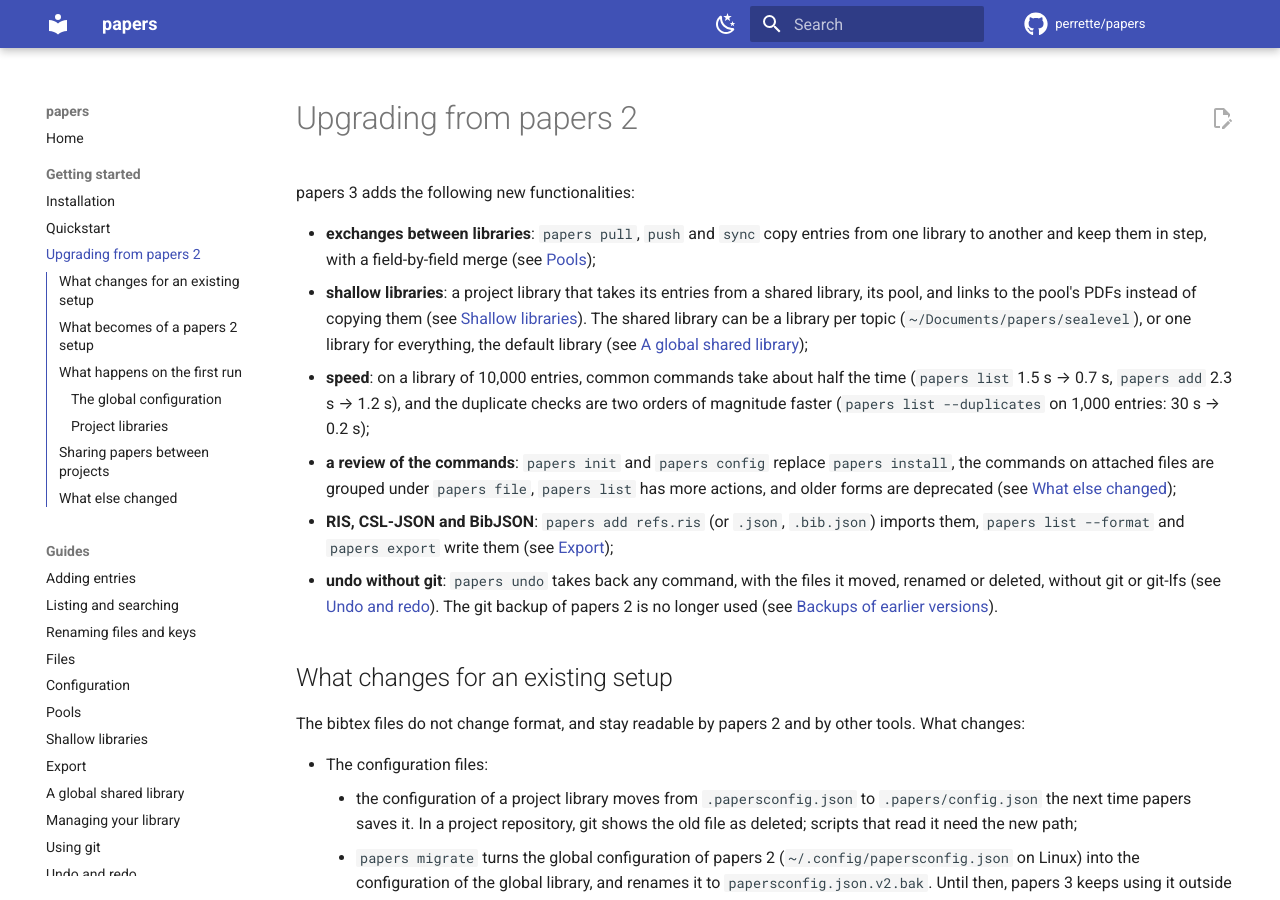
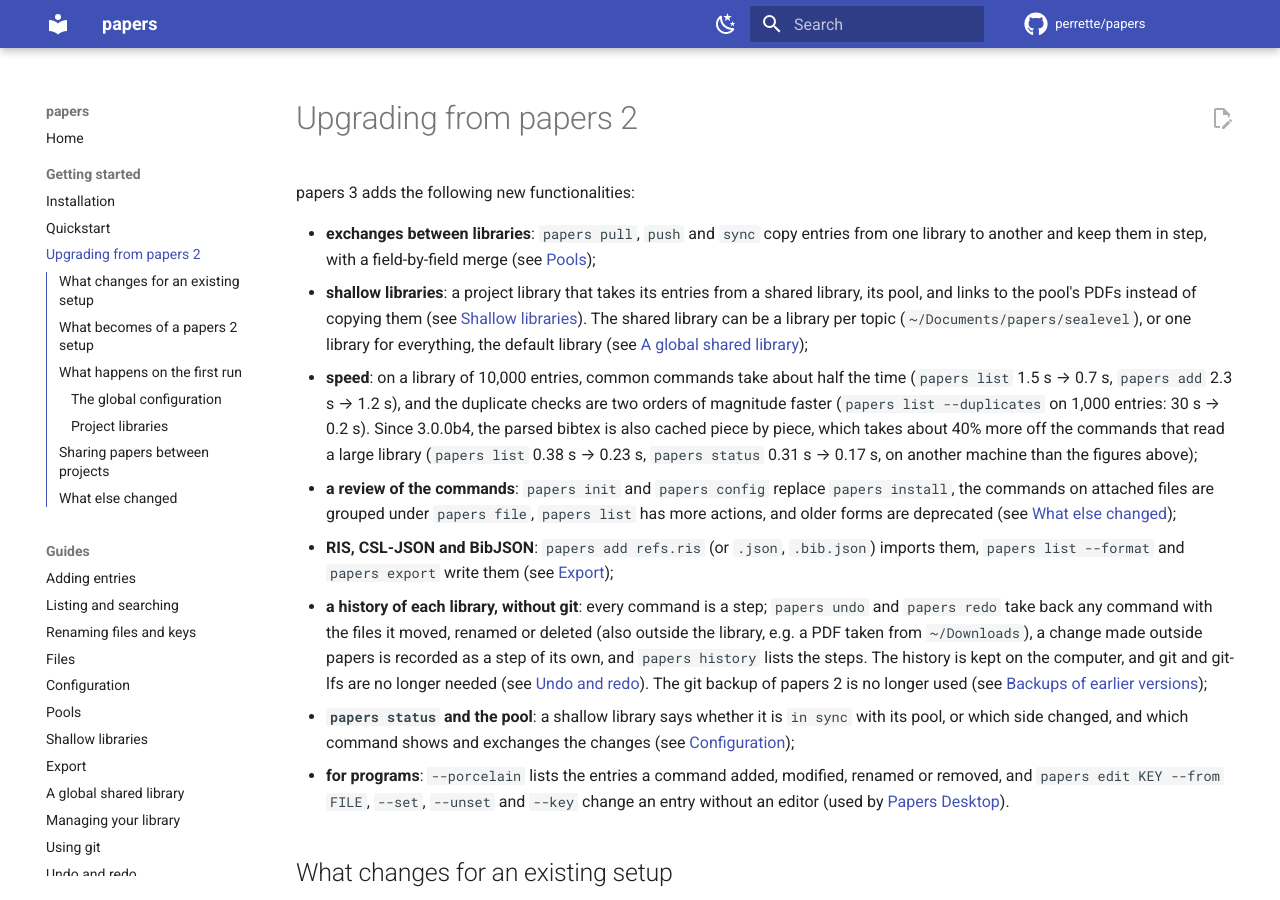
Before and after one commit to perrette/papers, an MkDocs documentation site: the page built from docs/upgrading.md, in a window 1280 px wide and 900 px high. Built offline with MkDocs 1.6.1 and Material for MkDocs 9.7.7, drawn with Linux system fonts in a browser that asks for light colours; comment, search, counter and statistics services are not loaded; the version menu is left out.

Commit message:
README and upgrading: the history, papers status and the pool, programs, the parse cache

```diff
--- a/docs/upgrading.md
+++ b/docs/upgrading.md
@@ -14,7 +14,11 @@ papers 3 adds the following new functionalities:
 - **speed**: on a library of 10,000 entries, common commands take about
   half the time (`papers list` 1.5 s → 0.7 s, `papers add` 2.3 s → 1.2 s),
   and the duplicate checks are two orders of magnitude faster
-  (`papers list --duplicates` on 1,000 entries: 30 s → 0.2 s);
+  (`papers list --duplicates` on 1,000 entries: 30 s → 0.2 s). Since
+  3.0.0b4, the parsed bibtex is also cached piece by piece, which takes
+  about 40% more off the commands that read a large library (`papers
+  list` 0.38 s → 0.23 s, `papers status` 0.31 s → 0.17 s, on another
+  machine than the figures above);
 - **a review of the commands**: `papers init` and `papers config` replace
   `papers install`, the commands on attached files are grouped under
   `papers file`, `papers list` has more actions, and older forms are
@@ -22,10 +26,21 @@ papers 3 adds the following new functionalities:
 - **RIS, CSL-JSON and BibJSON**: `papers add refs.ris` (or `.json`, `.bib.json`) imports them,
   `papers list --format` and `papers export` write them (see
   [Export](export.md));
-- **undo without git**: `papers undo` takes back any command, with the
-  files it moved, renamed or deleted, without git or git-lfs (see
+- **a history of each library, without git**: every command is a step;
+  `papers undo` and `papers redo` take back any command with the files it
+  moved, renamed or deleted (also outside the library, e.g. a PDF taken
+  from `~/Downloads`), a change made outside papers is recorded as a step
+  of its own, and `papers history` lists the steps. The history is kept on
+  the computer, and git and git-lfs are no longer needed (see
   [Undo and redo](undo-redo.md)). The git backup of papers 2 is no longer
-  used (see [Backups of earlier versions](git.md#backups-of-earlier-versions)).
+  used (see [Backups of earlier versions](git.md#backups-of-earlier-versions));
+- **`papers status` and the pool**: a shallow library says whether it is
+  `in sync` with its pool, or which side changed, and which command shows
+  and exchanges the changes (see [Configuration](configuration.md#pools));
+- **for programs**: `--porcelain` lists the entries a command added,
+  modified, renamed or removed, and `papers edit KEY --from FILE`, `--set`,
+  `--unset` and `--key` change an entry without an editor (used by
+  [Papers Desktop](https://github.com/mathesislab/papers-desktop)).
 
 ## What changes for an existing setup
 
```
Also changed, not shown: README.md (+9 -2 lines).
